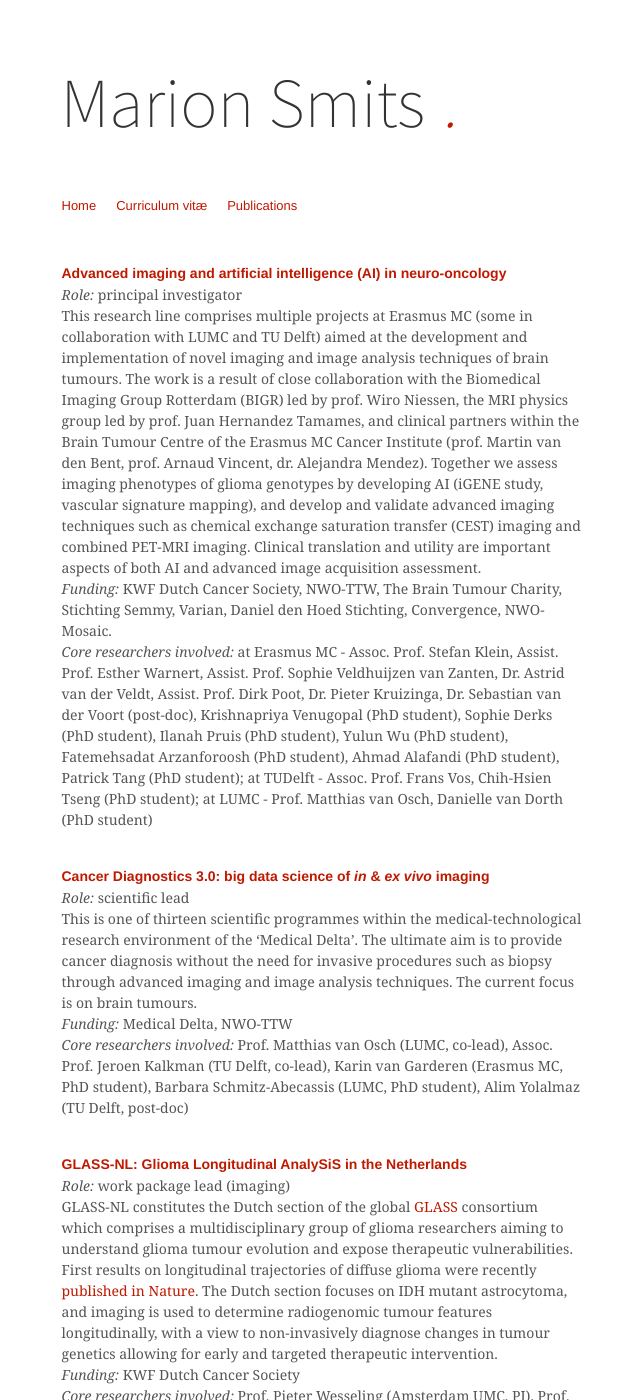
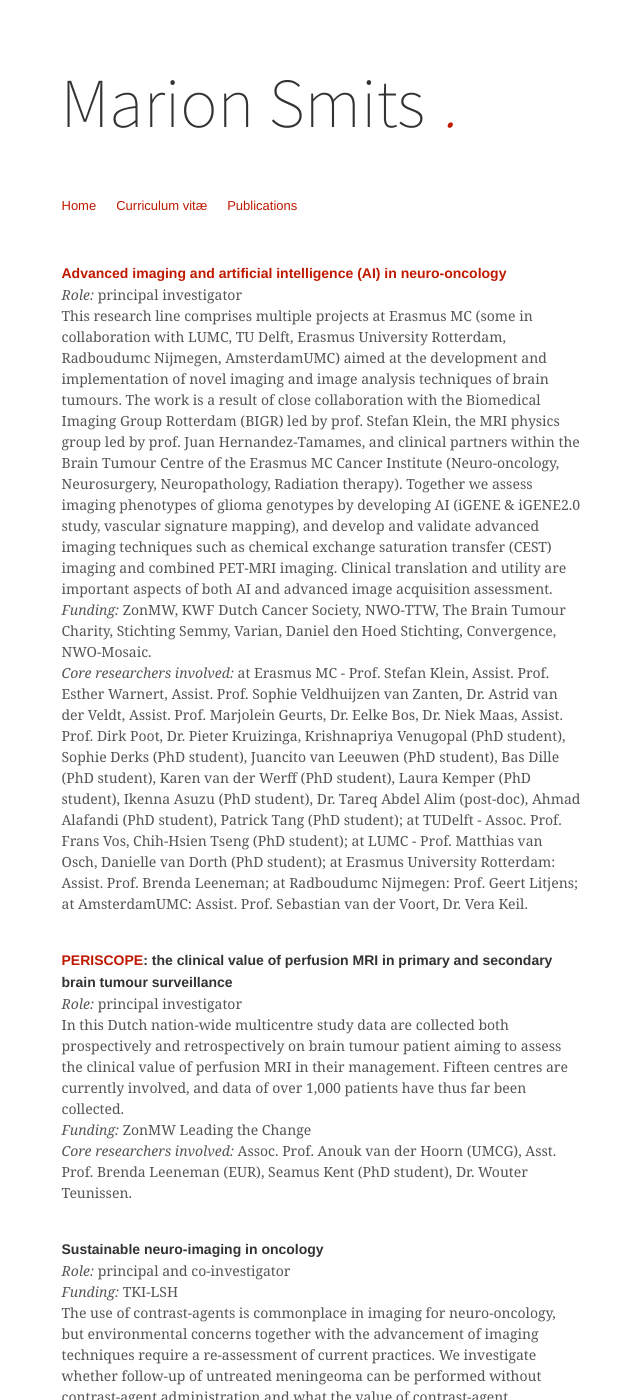
Before and after one commit to marionsmits/marionsmits.github.io, a Jekyll site: the page built from projects.md, in a window 1280 px wide and 1400 px high. Shown: the whole window, without its empty margins (91-731 px from the left). Built offline with Jekyll 4.4.1, drawn with Linux system fonts in a browser that asks for light colours; some of the changed text lies outside the part shown.

Commit message:
Update projects.md

```diff
--- a/projects.md
+++ b/projects.md
@@ -7,9 +7,21 @@ Slug: projects
 
 <br><b>[Advanced imaging and artificial intelligence (AI) in neuro-oncology](https://hersentumorcentrum.nl/wetenschap-en-onderzoek/beeldvormende-diagnostiek/)</b>
 <br><i>Role:</i> principal investigator
-<br>This research line comprises multiple projects at Erasmus MC (some in collaboration with LUMC and TU Delft) aimed at the development and implementation of novel imaging and image analysis techniques of brain tumours. The work is a result of close collaboration with the Biomedical Imaging Group Rotterdam (BIGR) led by prof. Wiro Niessen, the MRI physics group led by prof. Juan Hernandez Tamames, and clinical partners within the Brain Tumour Centre of the Erasmus MC Cancer Institute (prof. Martin van den Bent, prof. Arnaud Vincent, dr. Alejandra Mendez). Together we assess imaging phenotypes of glioma genotypes by developing AI (iGENE study, vascular signature mapping), and develop and validate advanced imaging techniques such as chemical exchange saturation transfer (CEST) imaging and combined PET-MRI imaging. Clinical translation and utility are important aspects of both AI and advanced image acquisition assessment.
-<br><i>Funding:</i> KWF Dutch Cancer Society, NWO-TTW, The Brain Tumour Charity, Stichting Semmy, Varian, Daniel den Hoed Stichting, Convergence, NWO-Mosaic.
-<br><i>Core researchers involved:</i> at Erasmus MC - Assoc. Prof. Stefan Klein, Assist. Prof. Esther Warnert, Assist. Prof. Sophie Veldhuijzen van Zanten, Dr. Astrid van der Veldt, Assist. Prof. Dirk Poot, Dr. Pieter Kruizinga, Dr. Sebastian van der Voort (post-doc), Krishnapriya Venugopal (PhD student), Sophie Derks (PhD student), Ilanah Pruis (PhD student), Yulun Wu (PhD student), Fatemehsadat Arzanforoosh (PhD student), Ahmad Alafandi (PhD student), Patrick Tang (PhD student); at TUDelft - Assoc. Prof. Frans Vos, Chih-Hsien Tseng (PhD student); at LUMC - Prof. Matthias van Osch, Danielle van Dorth (PhD student)
+<br>This research line comprises multiple projects at Erasmus MC (some in collaboration with LUMC, TU Delft, Erasmus University Rotterdam, Radboudumc Nijmegen, AmsterdamUMC) aimed at the development and implementation of novel imaging and image analysis techniques of brain tumours. The work is a result of close collaboration with the Biomedical Imaging Group Rotterdam (BIGR) led by prof. Stefan Klein, the MRI physics group led by prof. Juan Hernandez-Tamames, and clinical partners within the Brain Tumour Centre of the Erasmus MC Cancer Institute (Neuro-oncology, Neurosurgery, Neuropathology, Radiation therapy). Together we assess imaging phenotypes of glioma genotypes by developing AI (iGENE & iGENE2.0 study, vascular signature mapping), and develop and validate advanced imaging techniques such as chemical exchange saturation transfer (CEST) imaging and combined PET-MRI imaging. Clinical translation and utility are important aspects of both AI and advanced image acquisition assessment.
+<br><i>Funding:</i> ZonMW, KWF Dutch Cancer Society, NWO-TTW, The Brain Tumour Charity, Stichting Semmy, Varian, Daniel den Hoed Stichting, Convergence, NWO-Mosaic.
+<br><i>Core researchers involved:</i> at Erasmus MC - Prof. Stefan Klein, Assist. Prof. Esther Warnert, Assist. Prof. Sophie Veldhuijzen van Zanten, Dr. Astrid van der Veldt, Assist. Prof. Marjolein Geurts, Dr. Eelke Bos, Dr. Niek Maas, Assist. Prof. Dirk Poot, Dr. Pieter Kruizinga, Krishnapriya Venugopal (PhD student), Sophie Derks (PhD student), Juancito van Leeuwen (PhD student), Bas Dille (PhD student), Karen van der Werff (PhD student), Laura Kemper (PhD student), Ikenna Asuzu (PhD student), Dr. Tareq Abdel Alim (post-doc), Ahmad Alafandi (PhD student), Patrick Tang (PhD student); at TUDelft - Assoc. Prof. Frans Vos, Chih-Hsien Tseng (PhD student); at LUMC - Prof. Matthias van Osch, Danielle van Dorth (PhD student); at Erasmus University Rotterdam: Assist. Prof. Brenda Leeneman; at Radboudumc Nijmegen: Prof. Geert Litjens; at AmsterdamUMC: Assist. Prof. Sebastian van der Voort, Dr. Vera Keil.
+
+<br><b>[PERISCOPE](https://zorgevaluatienederland.nl/evaluations/periscope): the clinical value of perfusion MRI in primary and secondary brain tumour surveillance</b>
+<br><i>Role:</i> principal investigator
+<br>In this Dutch nation-wide multicentre study data are collected both prospectively and retrospectively on brain tumour patient aiming to assess the clinical value of perfusion MRI in their management. Fifteen centres are currently involved, and data of over 1,000 patients have thus far been collected.
+<br><i>Funding:</i> ZonMW Leading the Change
+<br><i>Core researchers involved:</i> Assoc. Prof. Anouk van der Hoorn (UMCG), Asst. Prof. Brenda Leeneman (EUR), Seamus Kent (PhD student), Dr. Wouter Teunissen.
+
+<br><b>Sustainable neuro-imaging in oncology</b>
+<br><i>Role:</i> principal and co-investigator
+<br><i>Funding:</i> TKI-LSH
+<br>The use of contrast-agents is commonplace in imaging for neuro-oncology, but environmental concerns together with the advancement of imaging techniques require a re-assessment of current practices. We investigate whether follow-up of untreated meningeoma can be performed without contrast-agent administration and what the value of contrast-agent administration is in long-term survivors of glioma. Additionally, we investigate new MRI techniques for their potential to replace contrast-enhanced techniques.
+<br><i>Core researchers involved:</i> Dr. Eelke Bos, Saan Salih (MSc student), Dr. Vera Keil (AmsterdamUMC), Dr. Matthijs van der Meulen (LUMC), Noemi Sgamberulli (PhD student), Prof. Juan Hernandez-Tamames.
 
 <br><b>[Cancer Diagnostics 3.0: big data science of <i>in</i> & <i>ex vivo</i> imaging](https://www.medicaldelta.nl/en/research/cancer-diagnostics-3-0-big-data-science-of-in-ex-vivo-imaging)</b>
 <br><i>Role:</i> scientific lead
```
Also changed, not shown: other parts of projects.md (+0 -16 lines).
